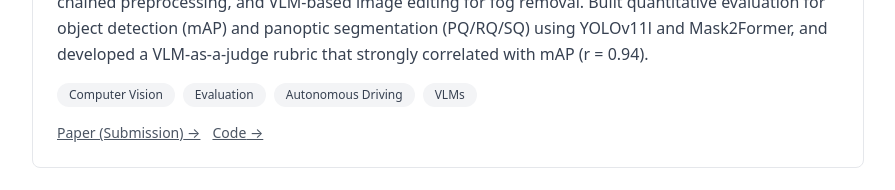
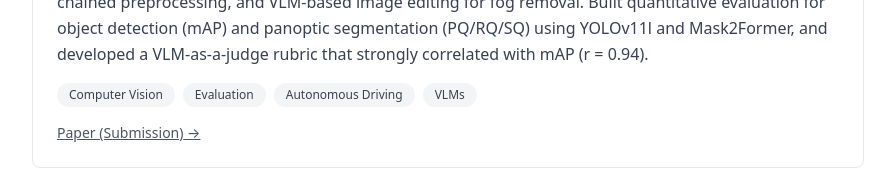
Before and after one commit to mmahjoub5/mmahjoub5.github.io, a Next.js app: page / in a window 1280 px wide. Shown: the part 1140-1330 px from the top of the page, without its empty margins (192-1087 px from the left). Built offline with nearby package versions, Linux system fonts and the light colour scheme.

Commit message:
fixing paper submission link

```diff
--- a/data/profile.ts
+++ b/data/profile.ts
@@ -96,8 +96,7 @@ export const profile: CV = {
       description:
         "Designed and ran a large-scale benchmark comparing classical filters, transformer-based models, chained preprocessing, and VLM-based image editing for fog removal. Built quantitative evaluation for object detection (mAP) and panoptic segmentation (PQ/RQ/SQ) using YOLOv11l and Mask2Former, and developed a VLM-as-a-judge rubric that strongly correlated with mAP (r = 0.94).",
       links: [
-        { label: "Paper (Submission)", url: "#" }, // add arXiv / PDF when available
-        { label: "Code", url: "#" }, // add repo link if public
+        { label: "Paper (Submission)", url: "https://aradfir.github.io/filters-to-vlms-defogging-page/" }, // add arXiv / PDF when available
       ],
       tags: ["Computer Vision", "Evaluation", "Autonomous Driving", "VLMs"],
     },
```
